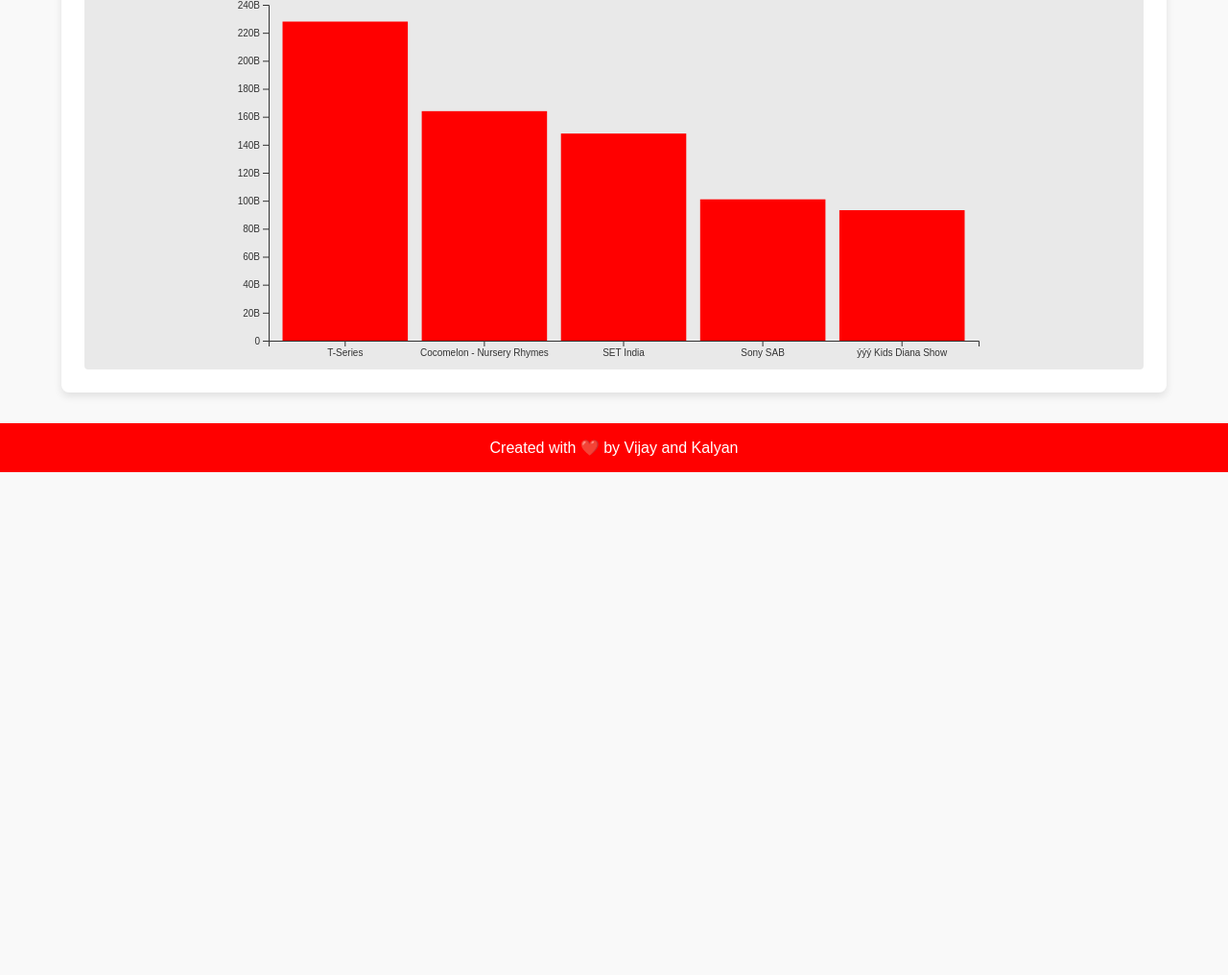
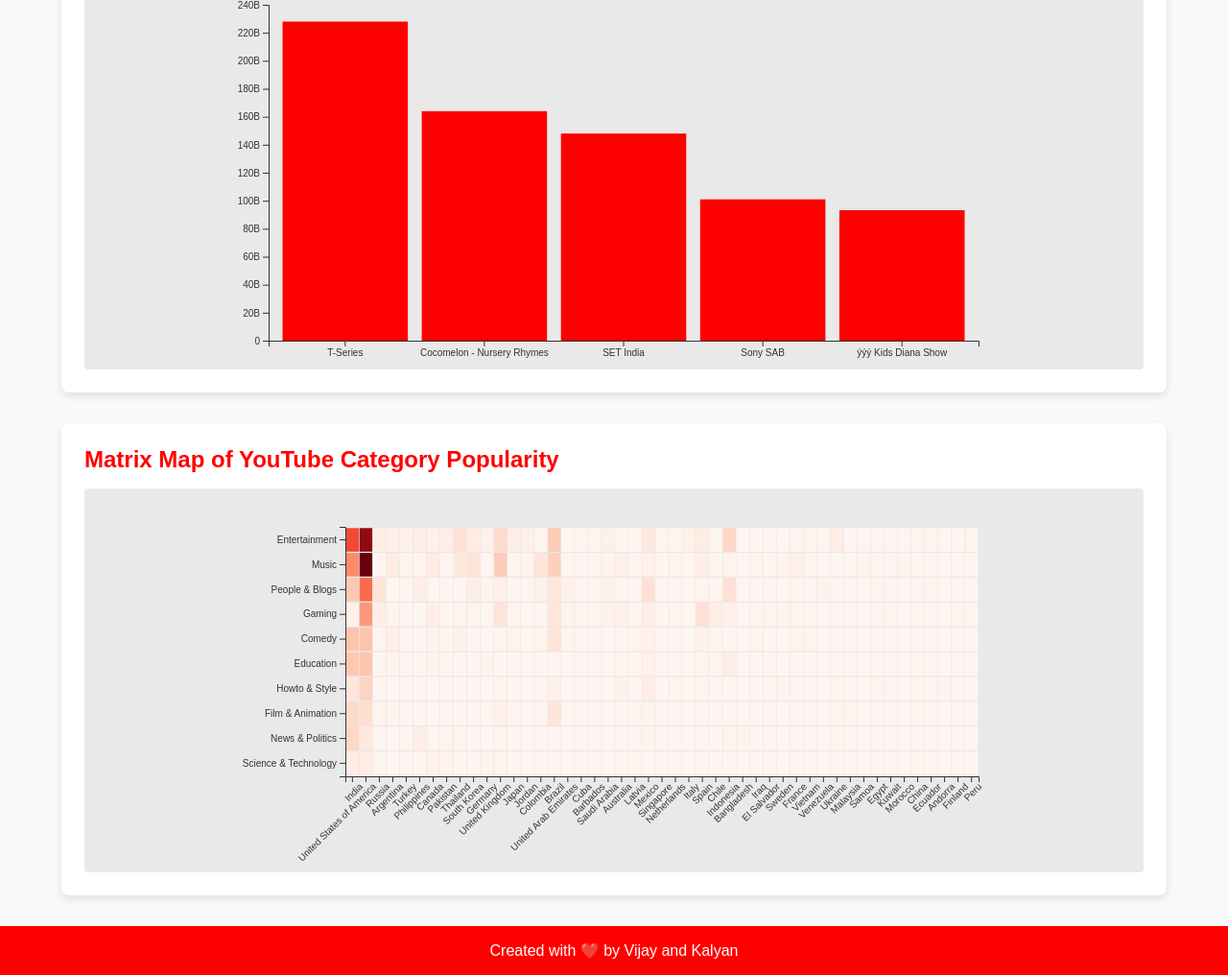
Before and after one commit to dataviscourse2024/group-project-yt-chronicles, a plain HTML site: page index.html in a window 1280 px wide. Shown: the part 931-1947 px from the top of the page at 96% size. Before the commit the page ends 1423 px from the top, so only its background shows below. Drawn offline with nearby package versions, Linux system fonts and the light colour scheme.

Commit message:
Included Screencast video

```diff
--- a/index.html
+++ b/index.html
@@ -9,12 +9,19 @@
 <body>
     <header>
         <h1>YT Chronicles</h1>
-        <div class="toggle-container">
-            <label class="switch">
-                <input type="checkbox" id="dark-mode-toggle">
-                <span class="slider"></span>
-            </label>
+        <div class="controls">
+            <a href="https://youtu.be/bPcibP4kwIE" target="_blank" id="youtube-link">
+                <img src="youtube-icon.png" alt="YouTube" class="icon">
+            </a>
+            <div class="toggle-container">
+                <label class="switch">
+                    <input type="checkbox" id="dark-mode-toggle">
+                    <span class="slider"></span>
+                </label>
+            </div>
         </div>
+
+
     </header>
     <main id="visualization-container">
         <section class="visualization" id="map-visualization">
@@ -25,7 +32,7 @@
         </section>
 
         <section class="visualization" id="linechart-visualization">
-            <h2>Line Chart</h2>
+            <h2>Bar Chart</h2>
             <label for="metric-select">Select Metric:</label>
             <select id="metric-select">
                 <option value="views">Views</option>
@@ -34,6 +41,12 @@
             </select>
             <div class="chart" id="linechart"></div>
         </section>
+
+        <section class="visualization" id="matrix-map-visualization">
+            <h2>Matrix Map of YouTube Category Popularity</h2>
+            <div class="chart" id="matrix-map"></div>
+        </section>
+
 
 
     </main>
--- a/script.js
+++ b/script.js
@@ -18,9 +18,9 @@ const projection = d3.geoMercator().scale(130).translate([width / 2, height / 1.
 const path = d3.geoPath().projection(projection);
 
 // Define colors
-const defaultColor = "#FF0000";  // Default country color
+const defaultColor = "#FF0000";  // Default country color "#FFAAAA"
 const outlineColor = "#000000";  // Country border color
-const selectedColor = "#FFFFFF"; // Highlight color for selected country
+const selectedColor = "#FFFFFF"; // Highlight color for selected country "#FFFFFF"
 
 // Initialize variables for YouTube data and country selection
 let youtubeData = [];
@@ -64,9 +64,11 @@ d3.csv("data/data.csv").then(function(data) {
         views: +d['video views'],
         subscribers: +d.subscribers,
         earnings: +d['highest_yearly_earnings'],
-        country: d.Country
+        country: d.Country,
+        category:d.category
     }));
     updateLineChart("views");
+    renderMatrixMap();
 });
 
 // Update the line chart based on selected metric and country
@@ -133,6 +135,7 @@ function updateLineChart(metric) {
         .attr("width", x.bandwidth())
         .attr("height", d => height - y(d[metric]))
         .attr("fill", defaultColor);
+
 }
 
 // Update chart when dropdown selection changes
@@ -140,3 +143,86 @@ document.getElementById("metric-select").addEventListener("change", function() {
     const selectedMetric = this.value;
     updateLineChart(selectedMetric);
 });
+
+function renderMatrixMap() {
+    const matrixMap = d3.select("#matrix-map");
+    matrixMap.selectAll("*").remove();
+
+    const margin = { top: 40, right: 20, bottom: 100, left: 120 },
+          width = 800 - margin.left - margin.right,
+          height = 400 - margin.top - margin.bottom;
+
+
+    const categoryCountryCounts = d3.rollup(
+        youtubeData,
+        v => v.length,
+        d => d.category,
+        d => d.country
+    );
+
+    // Get the top 10 categories by count
+    const topCategories = Array.from(d3.rollup(
+        youtubeData,
+        v => v.length,
+        d => d.category
+    ))
+    .sort((a, b) => b[1] - a[1])
+    .slice(0, 10)
+    .map(d => d[0]);
+
+
+    const countries = Array.from(new Set(
+        youtubeData.filter(d => topCategories.includes(d.category)).map(d => d.country)
+    ));
+
+    const x = d3.scaleBand()
+        .domain(countries)
+        .range([0, width])
+        .padding(0.05);
+
+    const y = d3.scaleBand()
+        .domain(topCategories)
+        .range([0, height])
+        .padding(0.05);
+
+    const colorScale = d3.scaleSequential()
+        .domain([0, d3.max(Array.from(categoryCountryCounts.values(), d =>
+            d3.max(Array.from(d.values()))))])
+        .interpolator(d3.interpolateReds);
+
+    const svg = matrixMap.append("svg")
+        .attr("width", width + margin.left + margin.right)
+        .attr("height", height + margin.top + margin.bottom)
+        .append("g")
+        .attr("transform", `translate(${margin.left},${margin.top})`);
+
+
+    svg.selectAll()
+        .data(topCategories.flatMap(category =>
+            countries.map(country => ({
+                category: category,
+                country: country,
+                value: categoryCountryCounts.get(category)?.get(country) || 0
+            }))
+        ))
+        .enter()
+        .append("rect")
+        .attr("x", d => x(d.country))
+        .attr("y", d => y(d.category))
+        .attr("width", x.bandwidth())
+        .attr("height", y.bandwidth())
+        .attr("fill", d => colorScale(d.value))
+        .append("title")
+        .text(d => `${d.category}, ${d.country}: ${d.value}`);
+
+
+    svg.append("g")
+        .attr("transform", `translate(0,${height})`)
+        .call(d3.axisBottom(x))
+        .selectAll("text")
+        .attr("transform", "rotate(-45)")
+        .style("text-anchor", "end");
+
+    svg.append("g")
+        .call(d3.axisLeft(y));
+}
--- a/style.css
+++ b/style.css
@@ -40,6 +40,7 @@ header {
     align-items: center;
     color: #fff;
 }
+
 
 header h1 {
     font-size: 2rem;
@@ -182,3 +183,28 @@ svg {
 #reset-selection:hover {
     background-color: darkred;
 }
+
+#heatmap {
+    margin-top: 20px;
+}
+
+
+#youtube-link {
+    display: inline-block;
+    text-decoration: none;
+}
+#youtube-link .icon {
+    width: 30px;
+    height: 30px;
+}
+
+.controls {
+    display: flex;
+    align-items: center;
+    gap: 10px;
+}
+
+.toggle-container {
+    display: flex;
+    align-items: center;
+}
```
Also changed, not shown: youtube-icon.png (added).
